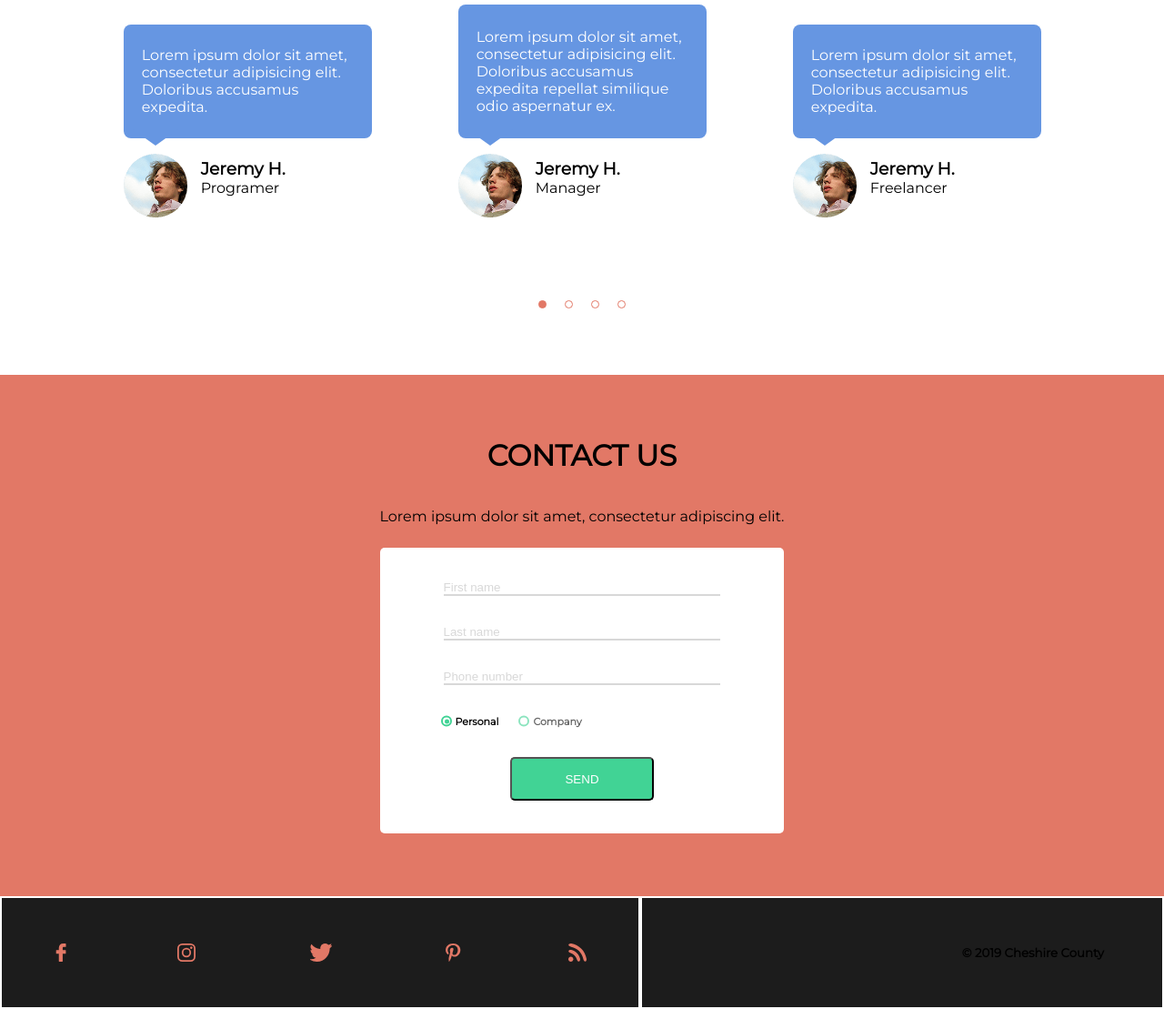
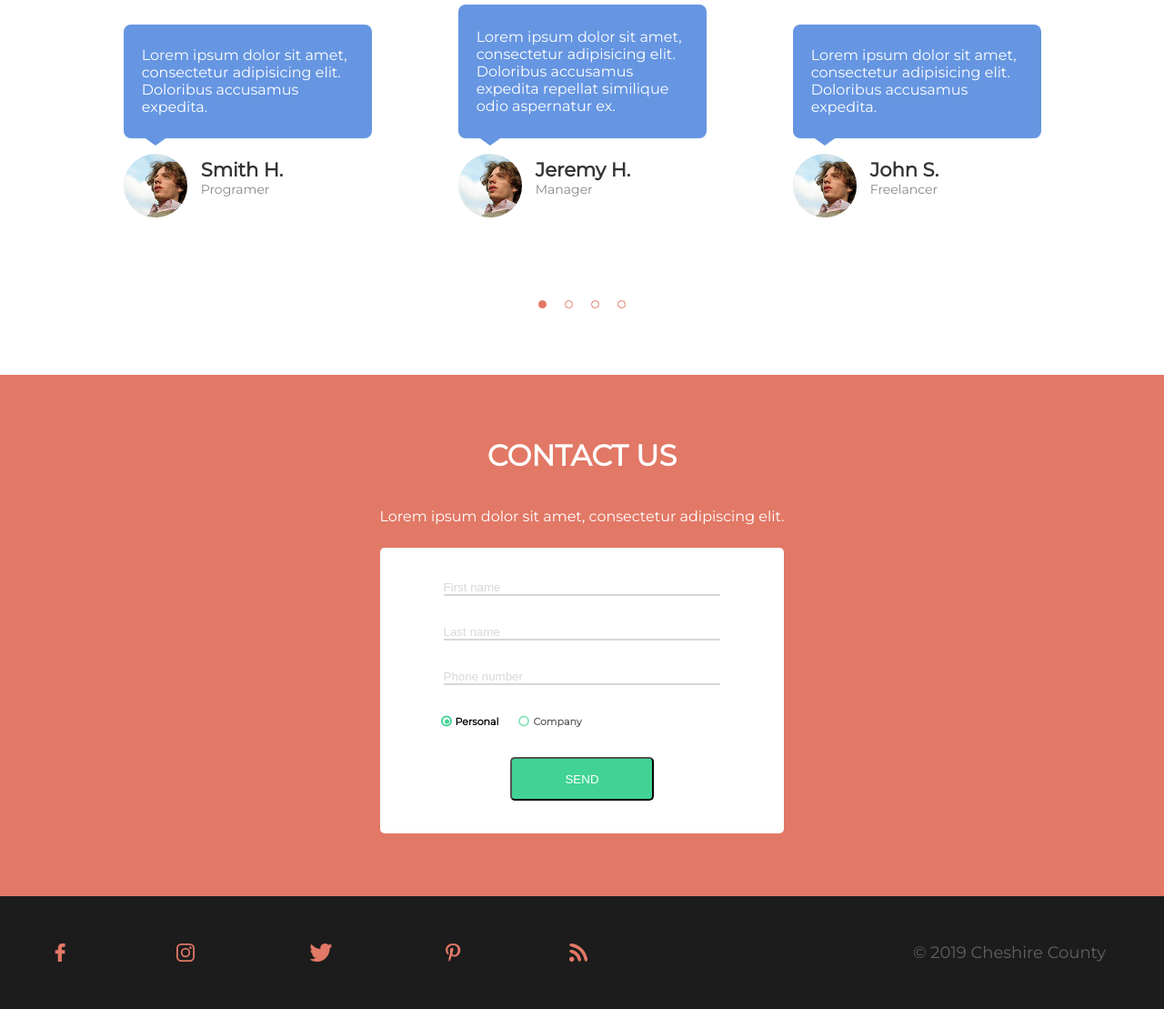
Before and after one commit to VRusinas/1-Final, a website: page index.html in a window 1280 px wide. Shown: the part 3659-4768 px from the top of the page at 91% size. Drawn offline with nearby package versions, Linux system fonts and the light colour scheme.

Commit message:
fonts+sizes2

```diff
--- a/index.html
+++ b/index.html
@@ -348,8 +348,8 @@
           <div class="avatar">
                 <img class="imgz" src="app\css\content\avatar_2_u231.png" alt="">
                 <div class="ocupation">
-                  <h3>Jeremy H.</h3>
-                  <p>Programer</p>
+                  <h3 id="black">Smith H.</h3>
+                  <p class="font-size-14">Programer</p>
                 </div>
                   </div>
 
@@ -364,8 +364,8 @@
           <div class="avatar">
                 <img class="imgz" src="app\css\content\avatar_2_u231.png" alt="">
                 <div class="ocupation">
-                  <h3>Jeremy H.</h3>
-                  <p>Manager</p>
+                  <h3 id="black">Jeremy H.</h3>
+                  <p class="font-size-14">Manager</p>
                 </div>
                   </div>
         </div>
@@ -379,8 +379,8 @@
           <div class="avatar">
                 <img class="imgz" src="app\css\content\avatar_2_u231.png" alt="">
                 <div class="ocupation">
-                  <h3>Jeremy H.</h3>
-                  <p>Freelancer</p>
+                  <h3 id="black">John S.</h3>
+                  <p class="font-size-14">Freelancer</p>
                 </div>
                   </div>
         </div>
@@ -394,8 +394,8 @@
           <div class="avatar">
                 <img class="imgz" src="app\css\content\avatar_2_u231.png" alt="">
                 <div class="ocupation">
-                  <h3>Jeremy H.</h3>
-                  <p>Photographer</p>
+                  <h3 id="black">Susan W.</h3>
+                  <p class="font-size-14">Photographer</p>
                 </div>
                   </div>
         </div>
@@ -411,7 +411,7 @@
   <h1>CONTACT US</h1>
 
 <div class="form2-place">
-<p>Lorem ipsum dolor sit amet, consectetur adipiscing elit.</p>
+<p id="white">Lorem ipsum dolor sit amet, consectetur adipiscing elit.</p>
   <div class="form2">
 
     <input placeholder="First name" type="text" name="" value="">
@@ -470,7 +470,7 @@
     </svg>
 </div>
 <div class="c2">
-<h5>© 2019 Cheshire County</h5>
+<p>© 2019 Cheshire County</p>
 </div>
 </div>
   <script src="https://unpkg.com/swiper@7/swiper-bundle.min.js"></script>
--- a/scss/contact-us.scss
+++ b/scss/contact-us.scss
@@ -1,4 +1,5 @@
 .contact-us{
+  color: white;
   display: flex;
   justify-content: space-around;
   align-items: center;
@@ -8,6 +9,7 @@
   background: #E27866;
   padding: 50px;
   .form2-place{
+    color:black;
     display: flex;
     justify-content: space-around;
     align-items: center;
--- a/scss/reviews.scss
+++ b/scss/reviews.scss
@@ -57,6 +57,8 @@
     display: flex;
     justify-content: flex-start;
     align-items: center;
+    font-size: 18px;
+    color: #86878B;
 
   }
   .imgz{
--- a/scss/total-bottom.scss
+++ b/scss/total-bottom.scss
@@ -1,6 +1,5 @@
 .total-bottom{
   display: flex;
-
   width: 100%;
   height: 124px;
   background: #1C1C1C;
@@ -9,14 +8,16 @@
     justify-content: space-around;
     align-items: center;
     width: 55%;
-    border: 2px solid white;
   }
   .c2{
+    color:white;
+    opacity: 0.3;
+    font-size: 18px;
+    font-weight:lighter;
     display: flex;
     justify-content:flex-end;
     align-items: center;
     width: 45%;
-    border: 2px solid white;
     padding-right: 5%;
   }
 }
```
Also changed, not shown: app/css/style.css.
